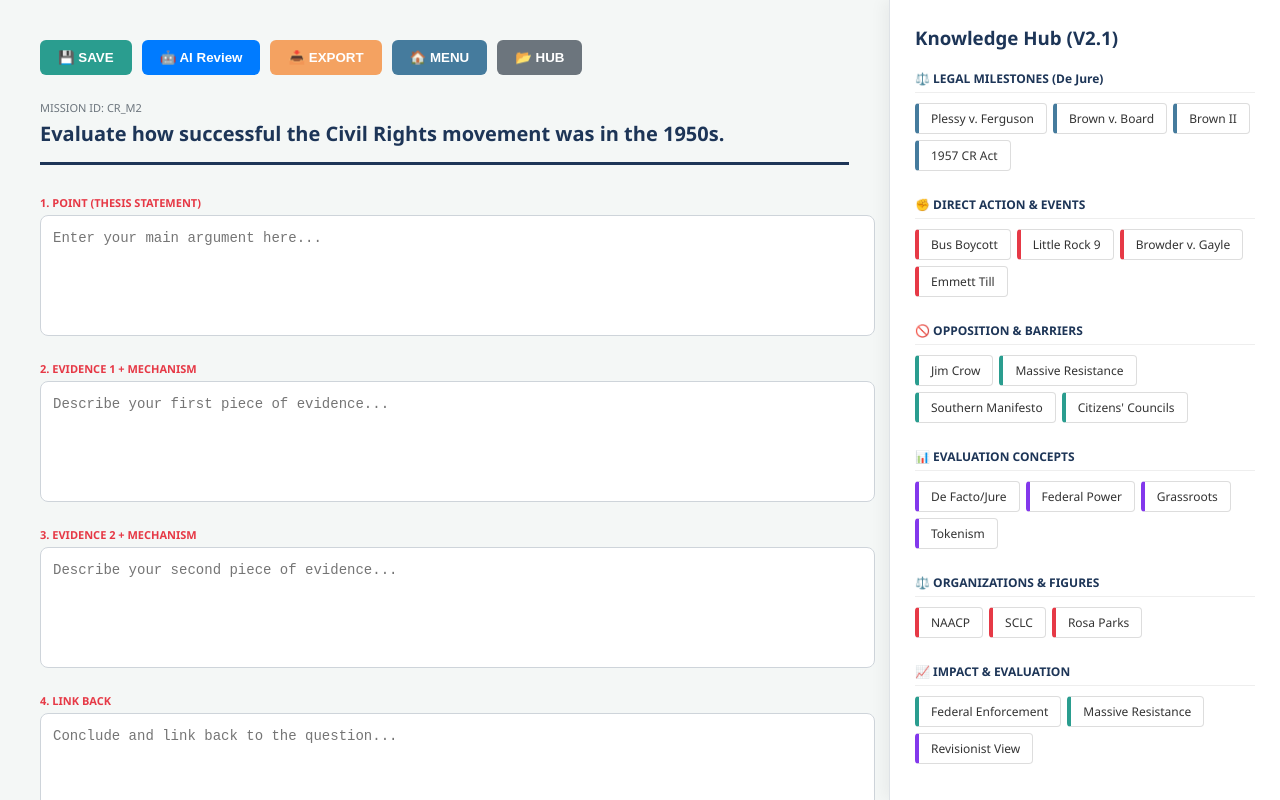
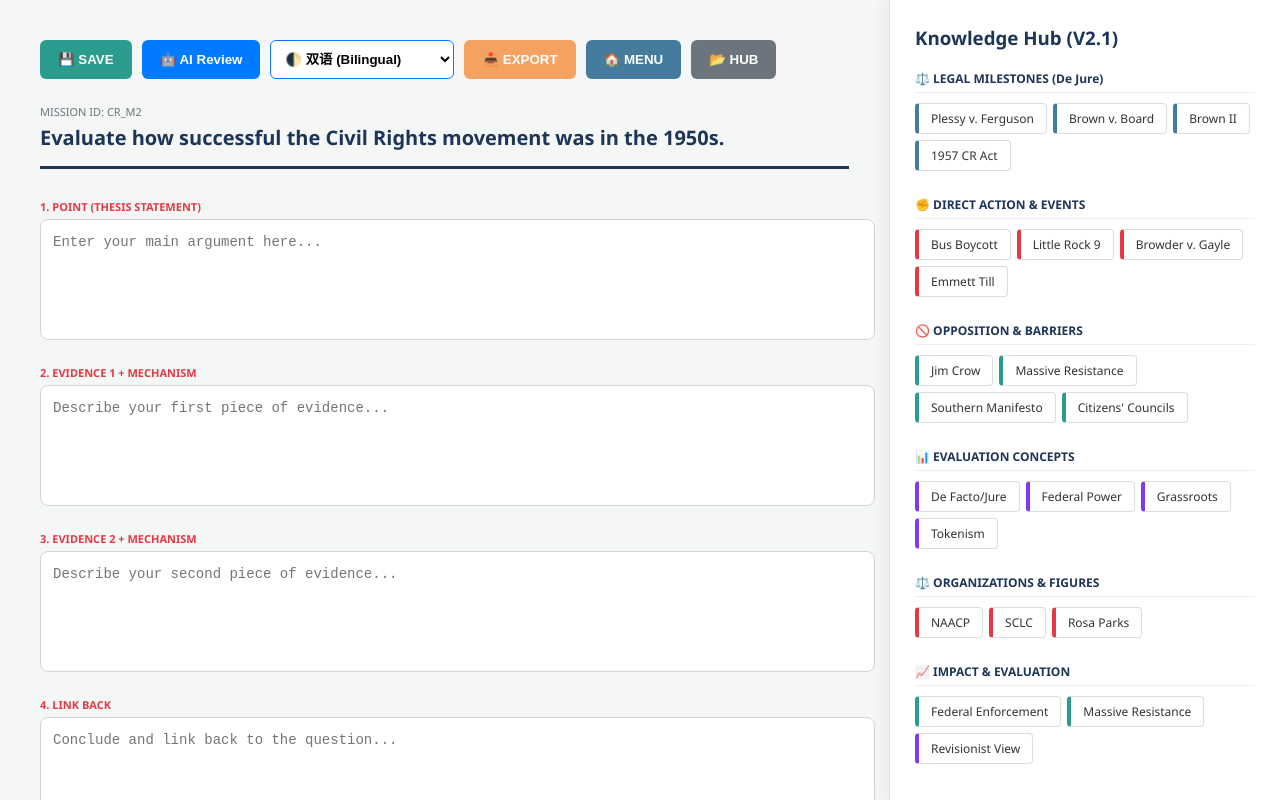
Before and after one commit to zhongyuxi98-jpg/history-peel-tool, a plain HTML site: page assets/missions/CR_M2_workspace.html in a window 1280 px wide. Drawn offline with Linux system fonts and the light colour scheme.

Commit message:
feat: add language-aware feedback logic

```diff
--- a/assets/missions/CR_M2_workspace.html
+++ b/assets/missions/CR_M2_workspace.html
@@ -165,6 +165,14 @@
       <button class="btn-save" onclick="save()">💾 SAVE</button>
       <button class="nav-btn ai-btn" id="ai-btn" onclick="reviewAI()" style="background: #007bff; color: white;">🤖 AI
         Review</button>
+
+      <select id="language-setting"
+        style="padding: 10px; border-radius: 6px; border: 1.5px solid #007bff; background: white; font-weight: 600; cursor: pointer;">
+        <option value="dual" selected>🌓 双语 (Bilingual)</option>
+        <option value="en">🇬🇧 外教 (English Only)</option>
+        <option value="zh">🇨🇳 中教 (Chinese)</option>
+      </select>
+
       <button class="btn-export" onclick="exportDoc()">📥 EXPORT</button>
       <button class="btn-menu" onclick="location.href='../../index.html'">🏠 MENU</button>
       <button class="btn-menu" style="background:#6c757d;" onclick="toggleHub()">📂 HUB</button>
```
